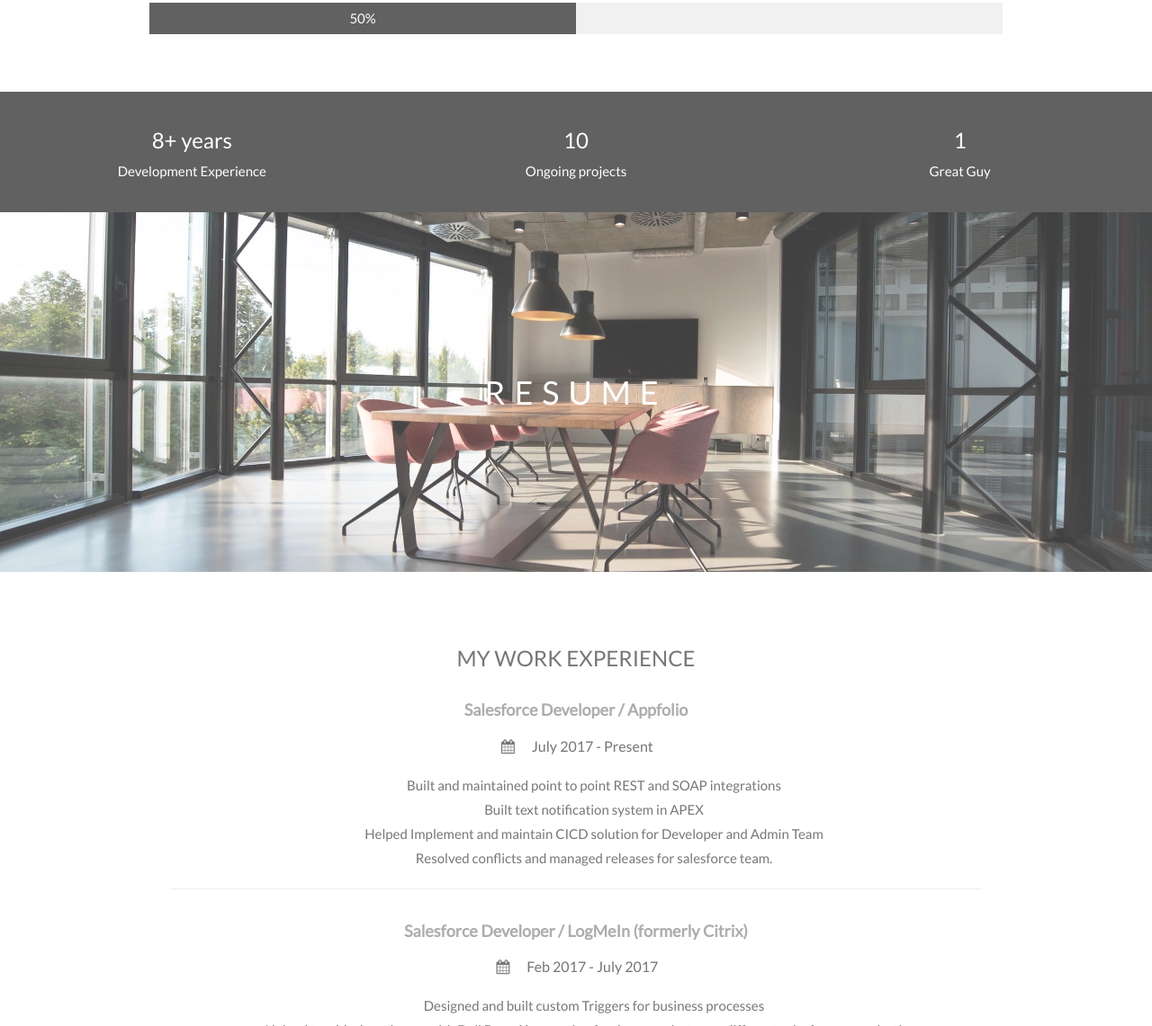
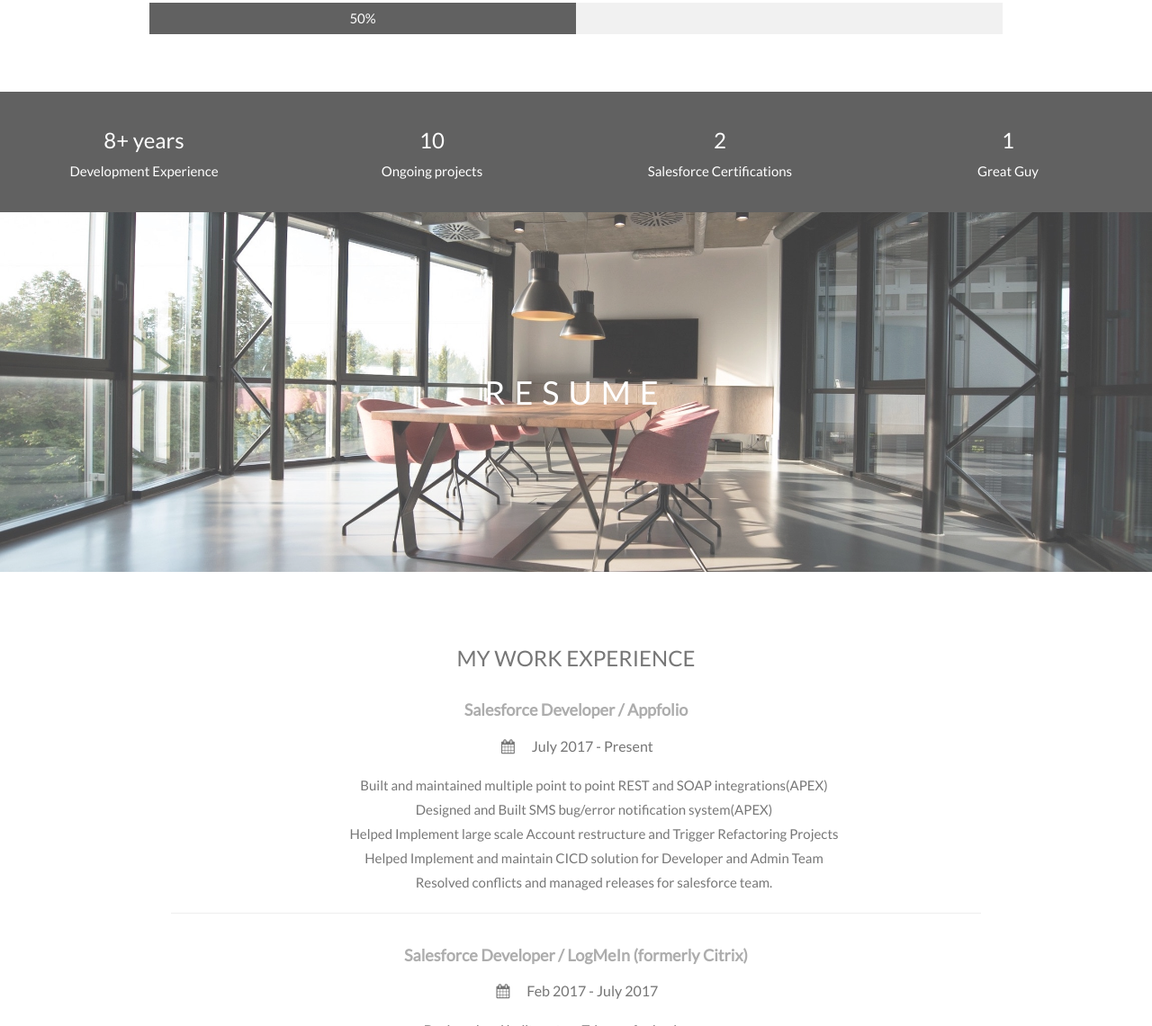
Before and after one commit to hhamaker/hhamaker.github.io, a plain HTML site: page index.html in a window 1280 px wide. Shown: the part 1758-2899 px from the top of the page at 90% size. Drawn offline with nearby package versions, Linux system fonts and the light colour scheme; some packages are replaced by stand-ins of ours.

Commit message:
hah-changePictureMinorUpdates

```diff
--- a/index.html
+++ b/index.html
@@ -117,15 +117,19 @@ body, html {
 </div>
 
 <div class="w3-row w3-center w3-dark-grey w3-padding-16">
-  <div class="w3-third w3-section">
+  <div class="w3-quarter w3-section">
     <span class="w3-xlarge">8+ years</span><br>
     Development Experience
   </div>
-  <div class="w3-third w3-section">
+  <div class="w3-quarter w3-section">
     <span class="w3-xlarge">10</span><br>
     Ongoing projects
   </div>
-  <div class="w3-third w3-section">
+  <div class="w3-quarter w3-section">
+    <span class="w3-xlarge">2</span><br>
+    Salesforce Certifications
+  </div>
+  <div class="w3-quarter w3-section">
     <span class="w3-xlarge">1</span><br>
     Great Guy
   </div>
@@ -146,8 +150,9 @@ body, html {
           <h5 class="w3-opacity"><b>Salesforce Developer / Appfolio</b></h5>
           <h6 class="w3-text-gray"><i class="fa fa-calendar fa-fw w3-margin-right"></i>July 2017 - Present</h6>
           <ul style="list-style-type:none">
-            <li>Built and maintained point to point REST and SOAP integrations</li>
-            <li>Built text notification system in APEX</li>
+            <li>Built and maintained multiple point to point REST and SOAP integrations(APEX)</li>
+            <li>Designed and Built SMS bug/error notification system(APEX)</li>
+            <li>Helped Implement large scale Account restructure and Trigger Refactoring Projects</li>
             <li>Helped Implement and maintain CICD solution for Developer and Admin Team</li>
             <li>Resolved conflicts and managed releases for salesforce team.</li>
           </ul>
```
Also changed, not shown: img/me.jpg.
